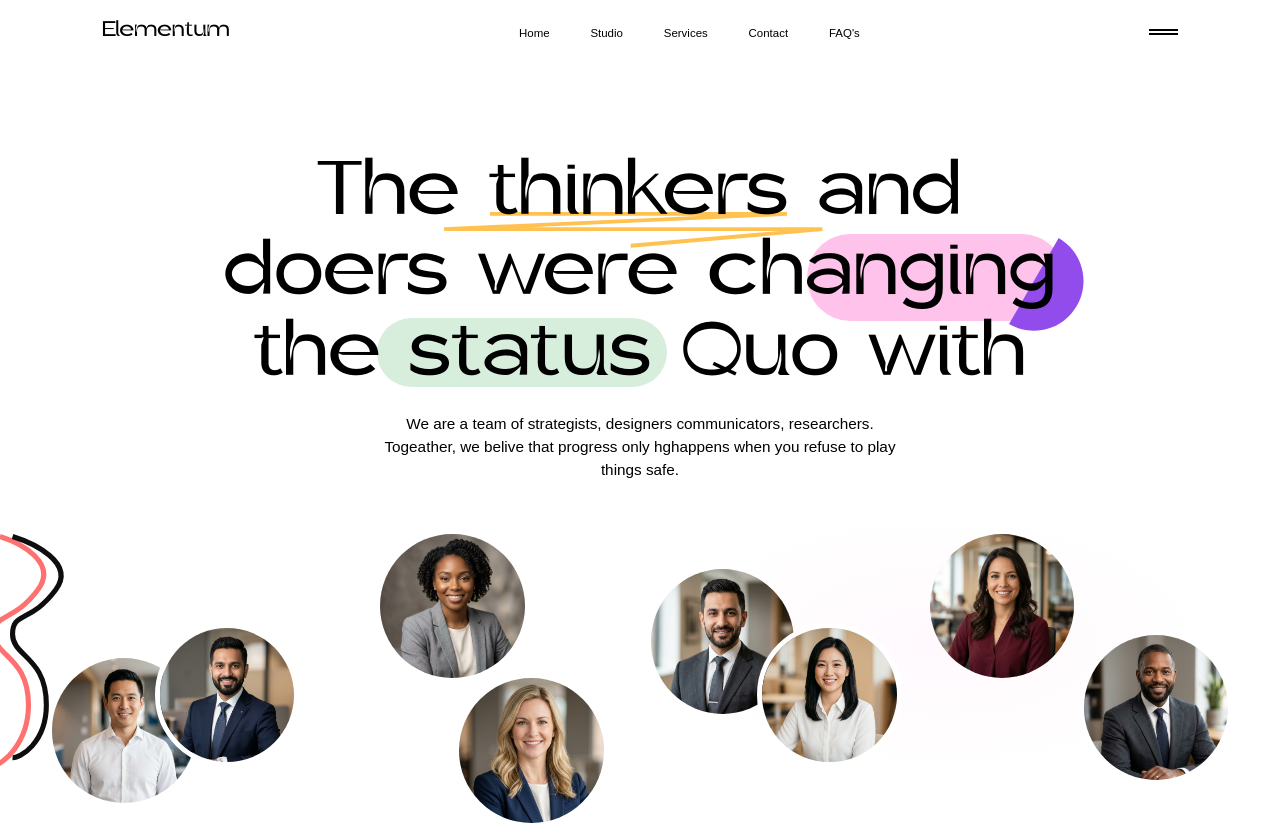
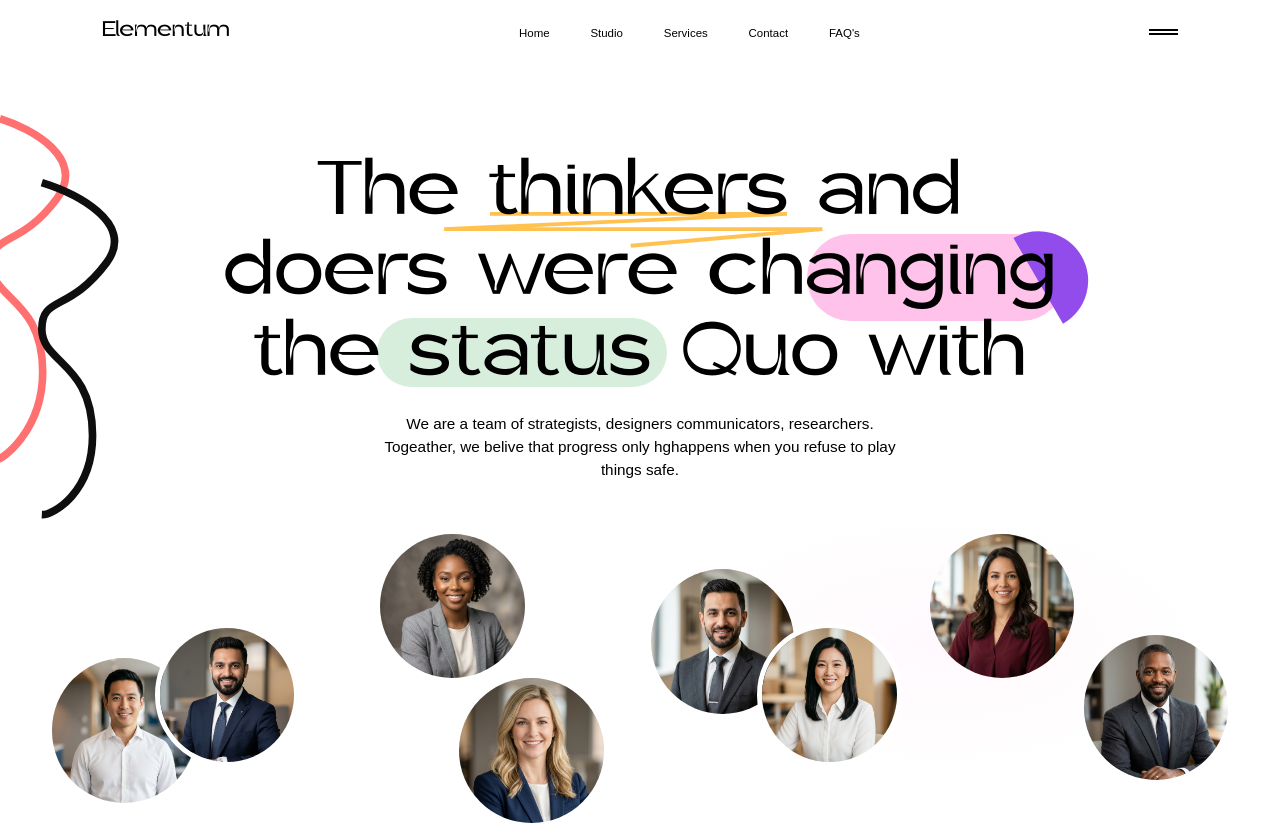
Before and after one commit to Abhi6537/Elementum, a React (Vite) app: page / in a window 1280 px wide. Shown: the top 825 px of the page. Built offline with nearby package versions, Linux system fonts and the light colour scheme; a web font is replaced by a local one.

Commit message:
css issue fix

```diff
--- a/src/sections/Hero.jsx
+++ b/src/sections/Hero.jsx
@@ -33,7 +33,17 @@ const heroImages = [
 function Hero() {
   return (
     <section className="hero" id="hero">
+
       <div className="hero__content">
+
+        {/* Left decorative SVG curves — Positioned from left edge of content container */}
+        <svg className="hero__deco-red" viewBox="0 0 73 366" fill="none" xmlns="http://www.w3.org/2000/svg">
+          <path d="M-0.125563 3.81958C32.8912 14.0867 91.0122 45.1979 59.3623 87.5062C19.8 140.391 -8.5 121.794 -8.5 157.245C-8.5 192.696 44.6348 192.696 44.6348 268.246C44.6348 328.686 2.95478 362.393 -8.5 361.812" stroke="#FF7171" strokeWidth="8"/>
+        </svg>
+
+        <svg className="hero__deco-dark" viewBox="0 0 84 355" fill="none" xmlns="http://www.w3.org/2000/svg">
+          <path d="M3.99996 3.81927C36.9367 14.0704 103.271 45.1331 71.6979 87.3753C32.2314 140.178 4 121.61 4 157.005C4 192.4 57.006 192.4 57.006 267.833C57.006 328.179 15.427 351.389 4 350.809" stroke="#0E0E0E" strokeWidth="8"/>
+        </svg>
 
         {/* ===== HEAD AREA ===== */}
         <div className="hero__head">
@@ -46,10 +56,8 @@ function Hero() {
             <path d="M72.1335 3H538.634L0.133545 27H594.134L293.134 53" stroke="#FFC250" strokeWidth="6"/>
           </svg>
 
-          {/* Purple half-circle — exact Figma SVG wedge */}
-          <svg className="hero__purple-shape" viewBox="0 0 117 146" fill="none" xmlns="http://www.w3.org/2000/svg">
-            <path d="M77.8783 -4.93067e-06C86.7352 5.11355 94.4983 11.9216 100.724 20.0353C106.95 28.149 111.517 37.4095 114.164 47.2882C116.811 57.1668 117.486 67.4701 116.151 77.6097C114.816 87.7494 111.497 97.5268 106.384 106.384C101.27 115.241 94.4622 123.004 86.3484 129.23C78.2347 135.455 68.9742 140.022 59.0955 142.669C49.2169 145.316 38.9136 145.992 28.774 144.657C18.6344 143.322 8.85694 140.003 -7.20974e-06 134.889L38.9391 67.4446L77.8783 -4.93067e-06Z" fill="#934CEC"/>
-          </svg>
+          {/* Purple half-circle — pure CSS implementation (Ellipse 736) */}
+          <div className="hero__purple-shape"></div>
 
           {/* Heading - Figma: Gerbil 100px/126px, centered */}
           <h1 className="hero__heading">
@@ -70,16 +78,6 @@ function Hero() {
           {/* Background glow — subtle */}
           <div className="hero__bg-glow"></div>
 
-          {/* Left decorative SVG — red S-curve (Figma exact) */}
-          <svg className="hero__deco-red" viewBox="0 0 73 366" fill="none" xmlns="http://www.w3.org/2000/svg">
-            <path d="M-0.125563 3.81958C32.8912 14.0867 91.0122 45.1979 59.3623 87.5062C19.8 140.391 -8.5 121.794 -8.5 157.245C-8.5 192.696 44.6348 192.696 44.6348 268.246C44.6348 328.686 2.95478 362.393 -8.5 361.812" stroke="#FF7171" strokeWidth="8"/>
-          </svg>
-
-          {/* Left decorative SVG — dark S-curve (Figma exact) */}
-          <svg className="hero__deco-dark" viewBox="0 0 84 355" fill="none" xmlns="http://www.w3.org/2000/svg">
-            <path d="M3.99996 3.81927C36.9367 14.0704 103.271 45.1331 71.6979 87.3753C32.2314 140.178 4 121.61 4 157.005C4 192.4 57.006 192.4 57.006 267.833C57.006 328.179 15.427 351.389 4 350.809" stroke="#0E0E0E" strokeWidth="8"/>
-          </svg>
-
           {/* Avatar circles */}
           {heroImages.map((image, index) => (
             <div
--- a/src/styles/hero.css
+++ b/src/styles/hero.css
@@ -61,8 +61,7 @@
 }
 
 /* Yellow underline SVG (Vector 5)
-   Figma: 594×56 SVG path, left:358, top:90 from head
-   Now uses exact Figma SVG path instead of CSS borders */
+   Figma: 594×56 SVG path, left:358, top:90 from head */
 .hero__underline {
   position: absolute;
   width: min(30.938vw, 47.368vh, 594px);
@@ -73,17 +72,20 @@
   overflow: visible;
 }
 
-/* Purple half-circle SVG
-   Figma: 117×146 wedge shape at right edge of head
-   Replaces the old CSS full-circle approximation */
+/* Purple half-circle (Ellipse 736)
+   Visually matched to Reference Image 2:
+   Right-half circle, rotated CCW so flat edge is `\` and curve is top-right. */
 .hero__purple-shape {
   position: absolute;
-  width: min(6.094vw, 9.331vh, 117px);
-  height: min(7.604vw, 11.642vh, 146px);
-  right: max(-1.563vw, -2.392vh, -30px);
-  top: min(6.771vw, 10.367vh, 130px);
+  width: min(4.056vw, 6.210vh, 77.88px); /* Half width for right-half circle */
+  height: min(8.113vw, 12.421vh, 155.76px); /* Full height */
+  background: #934CEC;
+  border-radius: 0 1000px 1000px 0; /* Creates right half circle */
+  transform: rotate(-30deg);
+  transform-origin: center center;
+  right: min(-1.5vw, -2vh, -20px);
+  top: min(5.5vw, 8vh, 110px);
   z-index: 0;
-  overflow: visible;
 }
 
 /* ===== HEADING =====
@@ -125,8 +127,6 @@
   width: min(96.042vw, 147.05vh, 1844px);
   height: min(23.594vw, 36.124vh, 453px);
   margin: min(4.219vw, 6.459vh, 81px) auto 0;
-  /* Offset for positioning children at viewport edge */
-  --edge-offset: calc((min(96.042vw, 147.05vh, 1844px) - 100vw) / 2);
 }
 
 .hero__circle {
@@ -214,27 +214,33 @@
 }
 
 /* ===== LEFT DECORATIVE SVG CURVES =====
-   Red S-curve: Figma 73×366, #FF7171 stroke-width:8
-   Positioned at left edge of images container */
+   Positioned from left edge of .hero__content.
+   Visually matched to Reference Image 2:
+   - Red curve starts high (aligned with line 1 "The thinkers"), fully visible.
+   - Black curve starts lower (aligned with line 2 "doers").
+   - Scaled up to match the massive size in the reference image. */
+
 .hero__deco-red {
   position: absolute;
   width: min(3.802vw, 5.822vh, 73px);
   height: min(19.063vw, 29.187vh, 366px);
-  left: var(--edge-offset, 0px);
-  top: 0;
+  left: 0;
+  top: min(4.167vw, 6.379vh, 80px); /* Aligned near "The" */
+  transform: scale(1.5);
+  transform-origin: top left;
   z-index: 1;
   pointer-events: none;
   overflow: visible;
 }
 
-/* Dark S-curve: Figma 84×355, #0E0E0E stroke-width:8
-   Overlaps red curve, offset slightly right from red */
 .hero__deco-dark {
   position: absolute;
   width: min(4.375vw, 6.699vh, 84px);
   height: min(18.490vw, 28.309vh, 355px);
-  left: calc(var(--edge-offset, 0px) + min(0.781vw, 1.196vh, 15px));
-  top: 0;
+  left: min(3.125vw, 4.784vh, 60px);
+  top: min(9.375vw, 14.354vh, 180px); /* Aligned near "doers" */
+  transform: scale(1.5);
+  transform-origin: top left;
   z-index: 1;
   pointer-events: none;
   overflow: visible;
```
